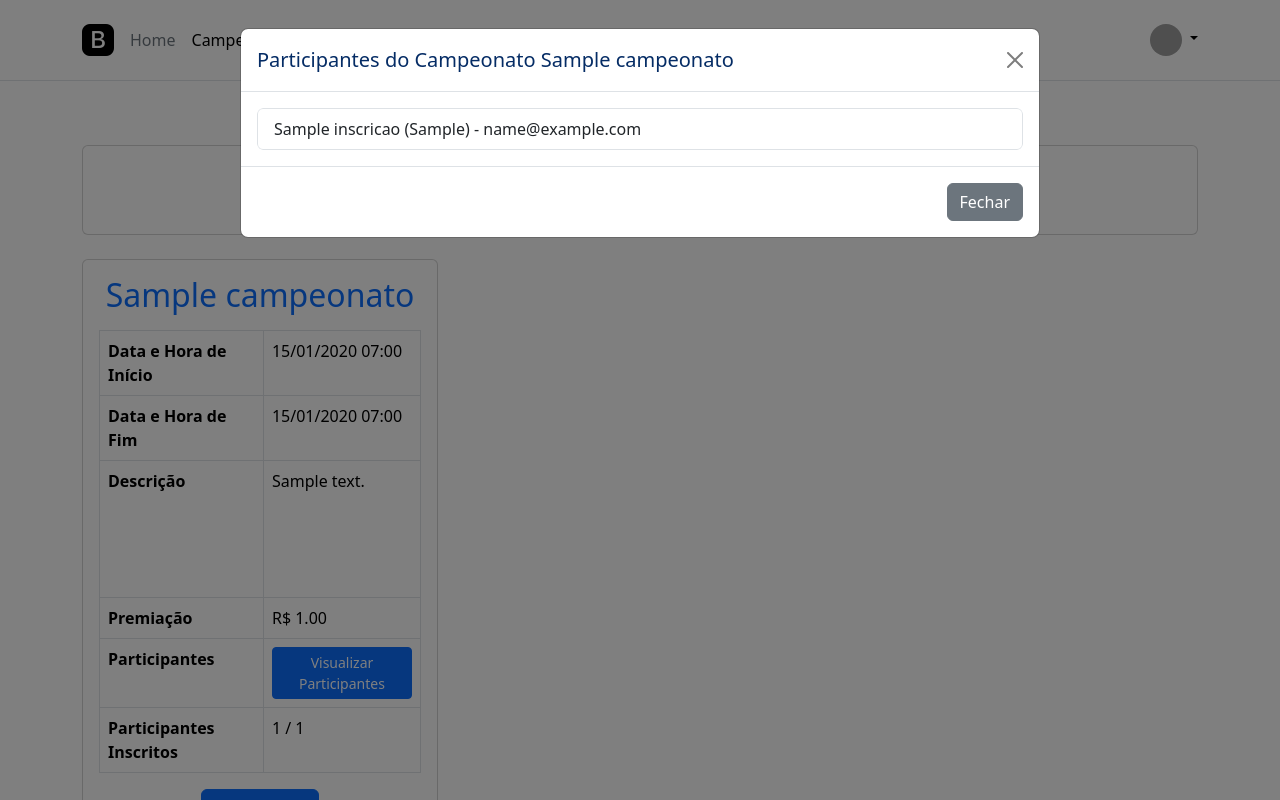
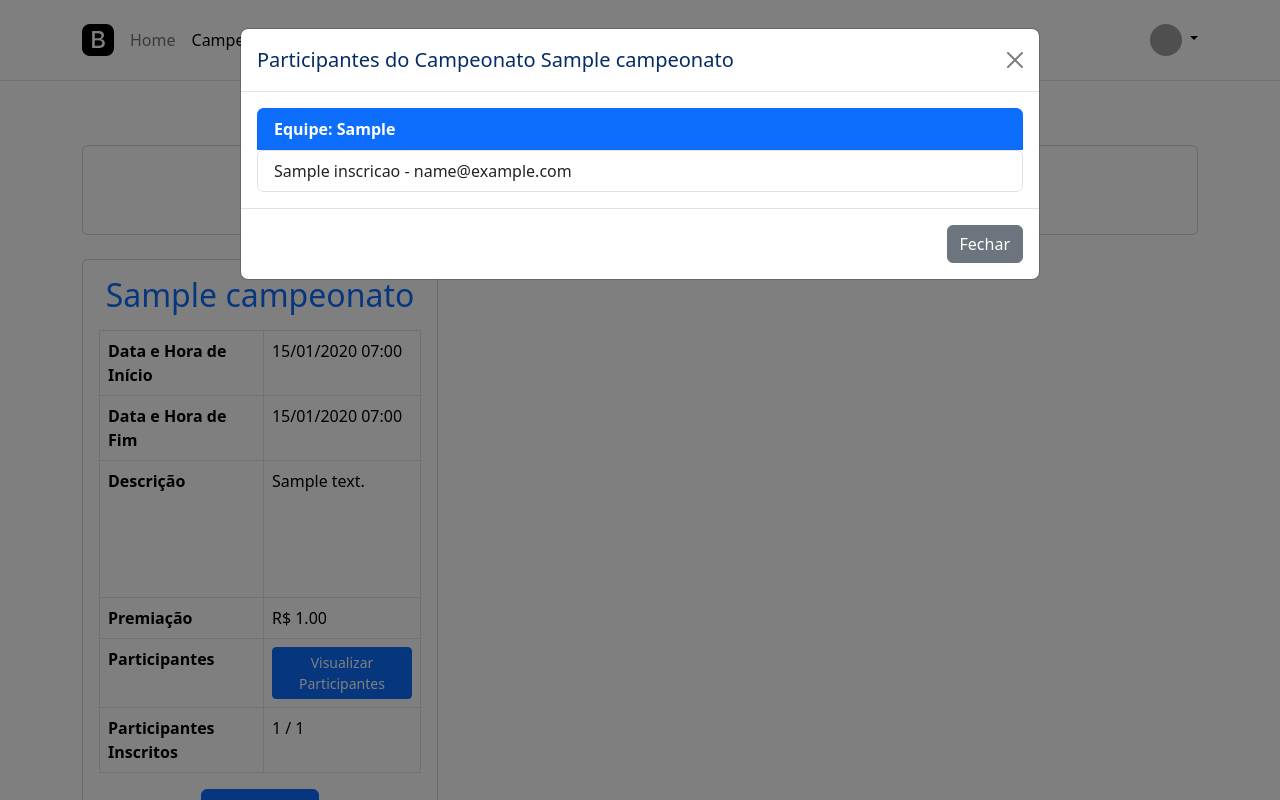
Before and after one commit to Sam0929/Projeto_Camp, a Django app: page /campeonatos/ in a window 1280 px wide, after a click on "Visualizar Participantes". Run offline with Django 5.2, Linux system fonts and the light colour scheme; tables that the repository leaves empty hold one stand-in row (values such as "Sample post"); grey boxes are pictures that could not be loaded.

Commit message:
v1.2 com separação por equipe

```diff
--- a/campeonatos/templates/campeonatos.html
+++ b/campeonatos/templates/campeonatos.html
@@ -82,13 +82,26 @@
                                 <button type="button" class="btn-close" data-bs-dismiss="modal" aria-label="Close"></button>
                             </div>
                             <div class="modal-body">
-                                <ul class="list-group" style="max-height: 300px; overflow-y: auto;">
-                                    {% for inscricao in campeonato.inscricao_set.all %}
-                                        <li class="list-group-item">{{ inscricao.nome_participante }} ({{ inscricao.equipe_participante }}) - {{ inscricao.email_participante }}</li>
-                                    {% empty %}
-                                        <li class="list-group-item">Nenhum participante inscrito.</li>
-                                    {% endfor %}
-                                </ul>
+                                {% if campeonato.inscricao_set.all %}
+                                    <!-- Agrupar participantes por equipe -->
+                                    {% regroup campeonato.inscricao_set.all by equipe_participante as equipes_grupo %}
+
+                                    <ul class="list-group" style="max-height: 300px; overflow-y: auto;">
+                                        {% for equipe in equipes_grupo %}
+                                            <li class="list-group-item active">
+                                                <strong>Equipe: {{ equipe.grouper }}</strong>
+                                            </li>
+                                            <!-- Listar os participantes da equipe -->
+                                            <ul class="list-group">
+                                                {% for inscricao in equipe.list %}
+                                                    <li class="list-group-item">{{ inscricao.nome_participante }} - {{ inscricao.email_participante }}</li>
+                                                {% endfor %}
+                                            </ul>
+                                        {% endfor %}
+                                    </ul>
+                                {% else %}
+                                    <p>Nenhum participante inscrito.</p>
+                                {% endif %}
                             </div>
                             <div class="modal-footer">
                                 <button type="button" class="btn btn-secondary" data-bs-dismiss="modal">Fechar</button>
--- a/campeonatos/views.py
+++ b/campeonatos/views.py
@@ -4,14 +4,22 @@ from .models import Campeonato, Inscricao
 from .forms import CampeonatoForm, InscricaoForm
 from django.contrib import messages
 from django.utils import timezone
+from collections import defaultdict
 
 def campeonatos(request):
-
     campeonatos = Campeonato.objects.all()
 
+    # Para cada campeonato, agrupamos os participantes por equipe
+    for campeonato in campeonatos:
+        # Cria um dicionário onde a chave será a equipe e o valor será uma lista de participantes
+        equipes_participantes = defaultdict(list)
+        for inscricao in campeonato.inscricao_set.all():
+            equipes_participantes[inscricao.equipe_participante].append(inscricao)
+
+        # Anexa o dicionário ao objeto campeonato para ser usado no template
+        campeonato.equipes_participantes = equipes_participantes
+
     return render(request, 'campeonatos.html', {'campeonatos': campeonatos})
-
-from django.contrib import messages
 
 def criar_campeonato(request):
     if request.method == 'POST':
```
